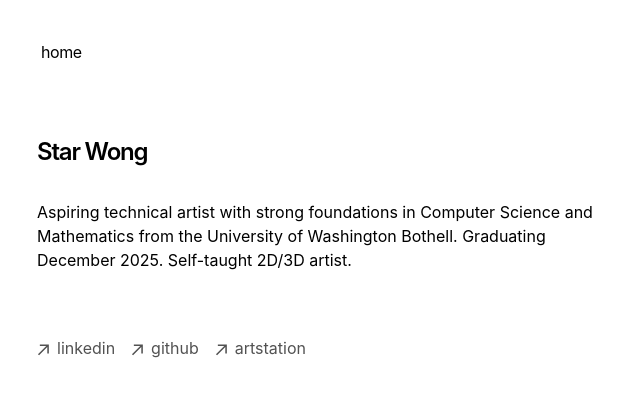
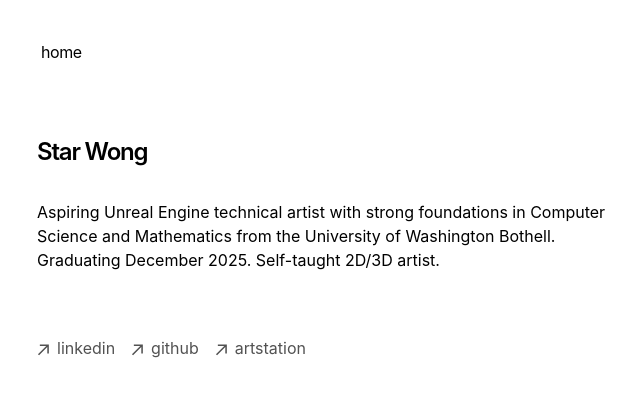
Before and after one commit to StardriftOwl/website, a Next.js app: page / in a window 1280 px wide. Shown: the top 396 px of the page, without its empty margins (315-955 px from the left). Built offline with nearby package versions, Linux system fonts and the light colour scheme.

Commit message:
Update page.tsx

```diff
--- a/app/page.tsx
+++ b/app/page.tsx
@@ -13,7 +13,7 @@ export default function Page() {
         Star Wong
       </h1>
       <p className="mb-4">
-        {`Aspiring technical artist with strong foundations in Computer
+        {`Aspiring Unreal Engine technical artist with strong foundations in Computer
         Science and Mathematics from the University of Washington Bothell. Graduating December 2025.
         Self-taught 2D/3D artist.`}
       </p>
```
